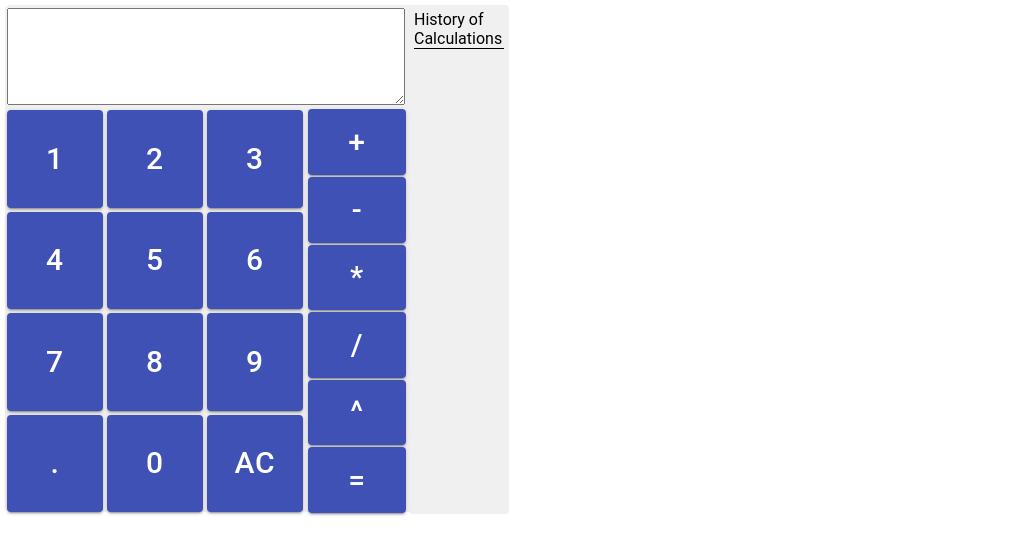
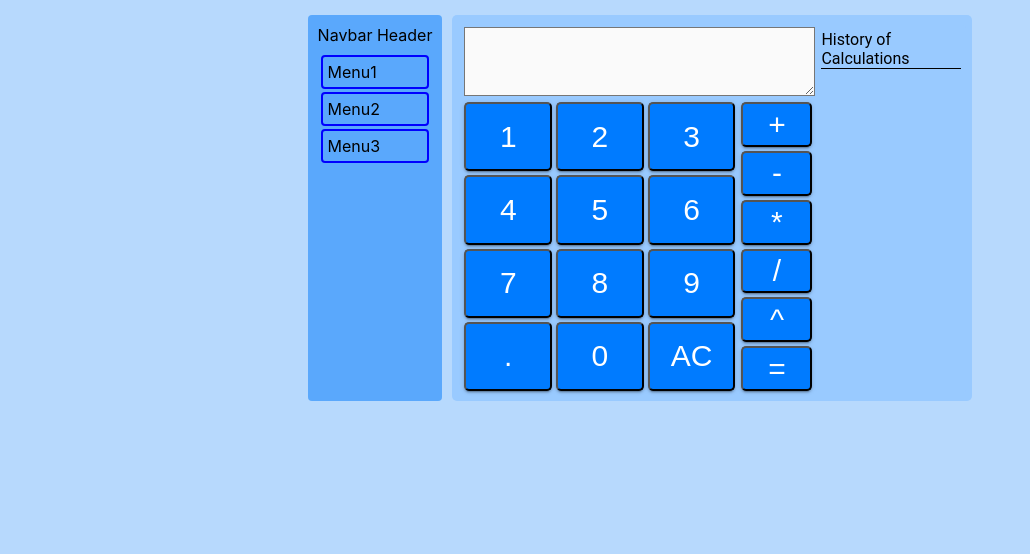
Before and after one commit to minenkov-sergey/Calculator-React, a React (Create React App) app: page / in a window 1280 px wide. Shown: the top 554 px of the page, without its empty margins (0-1030 px from the left). Built offline with nearby package versions, Linux system fonts and the light colour scheme.

Commit message:
deleted MaterialUi, some css improvements, added navbar

```diff
--- a/src/App.js
+++ b/src/App.js
@@ -1,6 +1,5 @@
 import React, { useState } from 'react';
 import style from './App.module.css';
-import Button  from '@material-ui/core/Button'
 
 
 const App = (props) => {
@@ -13,7 +12,7 @@ const [history, setHistory] = useState([])
 
 
   const addNumberArea = (event) => {
-    let newsymbol = event.currentTarget.name
+    let newsymbol = event.target.value
     if (newsymbol === '+' || newsymbol === '-' || newsymbol === '*' || newsymbol === '/' || newsymbol === '^') {
       if (newsymbol === operator) {
         calculateResult()
@@ -72,7 +71,7 @@ const [history, setHistory] = useState([])
     setFirstArg(newResult)
     setSecondArg('')
     setOperator('')
-    if (secondArg) {setHistory([...history, `${firstArg} ${operator} ${secondArg} = ${newResult}`])}
+    if (secondArg) {setHistory([`${firstArg} ${operator} ${secondArg} = ${newResult}`, ...history ])}
     setNumberArea(newResult)
   }
 
@@ -97,37 +96,53 @@ const [history, setHistory] = useState([])
 
   return (
     <div className={style.appWrapper}>
+      <div className={style.navbar}>
+        <div className={style.navbarHeader}>
+        Navbar Header
+        </div>
+        <div className={style.navbarEl}>
+        Menu1
+        </div>
+        <div className={style.navbarEl}>
+        Menu2
+        </div>
+        <div className={style.navbarEl}>
+        Menu3
+        </div>
+      </div>
+      <div className={style.calculator}>
       <div className={style.numberArea} >
         <textarea  id='numberArea' value={numberArea}>0</textarea>
       </div>
       <div className={style.operands} >
-        <Button variant='contained' color='primary' onClick={addNumberArea} name='+' id='but+'>+</Button>
-        <Button variant='contained' color='primary' onClick={addNumberArea} name='-' id='but*'>-</Button>
-        <Button variant='contained' color='primary' onClick={addNumberArea} name='*' id='but*'>*</Button>
-        <Button variant='contained' color='primary' onClick={addNumberArea} name='/' id='but/'>/</Button>
-        <Button variant='contained' color='primary' onClick={addNumberArea} name='^' id='but/'>^</Button>
-        <Button variant='contained' color='primary' onClick={calculateResult} name='=' id='but='>=</Button>
+        <button onClick={addNumberArea} value='+' id='but+'>+</button>
+        <button onClick={addNumberArea} value='-' id='but*'>-</button>
+        <button onClick={addNumberArea} value='*' id='but*'>*</button>
+        <button onClick={addNumberArea} value='/' id='but/'>/</button>
+        <button onClick={addNumberArea} value='^' id='but^'>^</button>
+        <button onClick={calculateResult} value='=' id='but='>=</button>
       </div>
       <div className={style.numbers} >
-          <Button variant='contained' color='primary' onClick={addNumberArea} name='1' id='but1'>1</Button>
-          <Button variant='contained' color='primary' onClick={addNumberArea} name='2' id='but2'>2</Button>
-          <Button variant='contained' color='primary' onClick={addNumberArea} name='3' id='but3'>3</Button>
+          <button onClick={addNumberArea} value='1' id='but1'>1</button>
+          <button onClick={addNumberArea} value='2' id='but2'>2</button>
+          <button onClick={addNumberArea} value='3' id='but3'>3</button>
 
-          <Button variant='contained' color='primary' onClick={addNumberArea} name='4' id='but4'>4</Button>
-          <Button variant='contained' color='primary' onClick={addNumberArea} name='5' id='but5'>5</Button>
-          <Button variant='contained' color='primary' onClick={addNumberArea} name='6' id='but6'>6</Button>
+          <button onClick={addNumberArea} value='4' id='but4'>4</button>
+          <button onClick={addNumberArea} value='5' id='but5'>5</button>
+          <button onClick={addNumberArea} value='6' id='but6'>6</button>
 
-          <Button variant='contained' color='primary' onClick={addNumberArea} name='7' id='but7'>7</Button>
-          <Button variant='contained' color='primary' onClick={addNumberArea} name='8' id='but8'>8</Button>
-          <Button variant='contained' color='primary' onClick={addNumberArea} name='9' id='but9'>9</Button>
+          <button onClick={addNumberArea} value='7' id='but7'>7</button>
+          <button onClick={addNumberArea} value='8' id='but8'>8</button>
+          <button onClick={addNumberArea} value='9' id='but9'>9</button>
 
-          <Button variant='contained' color='primary' onClick={addNumberArea} name='.' id='but.'>.</Button>
-          <Button variant='contained' color='primary' onClick={addNumberArea} name='0' id='but0'>0</Button>
-          <Button variant='contained' color='primary' onClick={clearNumberArea} name='' id='butClear'>AC</Button>
+          <button onClick={addNumberArea} value='.' id='but.'>.</button>
+          <button onClick={addNumberArea} value='0' id='but0'>0</button>
+          <button onClick={clearNumberArea} value='' id='butClear'>AC</button>
         </div>
         <div className={style.history}>
           <div className={style.historyHeader}>History of Calculations</div>
             {history.map( c => <div className={style.historyEl} onClick={clickHistory} value={c}> {c} </div> ) }
+        </div>
         </div>
       </div>
 
--- a/src/App.module.css
+++ b/src/App.module.css
@@ -1,29 +1,36 @@
 .appWrapper {
-  margin: 5px;
+  display: flex;
+  justify-content: center;
+  background-color: #b7d9fd;
+  padding: 15px;
+}
+
+.calculator {
   width: 500px;
   display: grid;
-  grid-template-columns: 60% 20% 20% ;
+  grid-template-columns: 55% 15% 30% ;
   grid-template-rows: 20% 80% ;
   grid-template-areas:
   'numberArea numberArea history'
   'numbers  operands history';
   grid-gap: 2px;
-  background-color: rgb(241, 240, 240);
+  background-color: #99caff;
+  margin-left: 10px;
   border-radius: 5px;
+  padding: 10px;
 }
 
 .numberArea {
   grid-area: numberArea;
-  margin: 3px 0px;
-  margin-left: 2px;
+  display: inherit;
 }
 .numberArea textarea{
   width: 98%;
-  height: 95%;
   font-size: 40px;
   text-align: right;
   color: black;
-  background-color: ;
+  background-color: rgb(250, 250, 250);
+  margin: 2px;
 }
 .numbers {
   grid-area: numbers;
@@ -32,10 +39,19 @@
   grid-template-rows: 1fr 1fr 1fr 1fr;
 }
 .numbers button {
-  box-sizing: inherit;
+  box-sizing: 30px;
   font-size: 30px;
   margin: 2px;
-  font-family: Roboto
+  font-family: ;
+  background-color: #007bff;
+  border-radius: 5px;
+  transition-property: background-color;
+  transition-duration: .1s;
+  color: white;
+  box-shadow: 0px 3px 1px -2px rgba(0,0,0,0.2),0px 2px 2px 0px rgba(0,0,0,0.14),0px 1px 5px 0px rgba(0,0,0,0.12);
+}
+.numbers button:hover {
+  background-color: #007bff98;
 }
 .operands {
   grid-area: operands;
@@ -45,12 +61,23 @@
 .operands button {
   flex-grow: 1;
   font-size: 30px;
-  margin: 1px;
-  font-family: Roboto
+  margin: 2px;
+  font-family: ;
+  background-color: #007bff;
+  border-radius: 5px;
+  transition-property: background-color;
+  transition-duration: .1s;
+  color: white;
+  box-shadow: 0px 3px 1px -2px rgba(0,0,0,0.2),0px 2px 2px 0px rgba(0,0,0,0.14),0px 1px 5px 0px rgba(0,0,0,0.12);
+}
+.operands button:hover {
+
+  background-color: #007bff98;
+
 }
 .history {
   grid-area: history;
-  background-color: rgb(241, 240, 240);
+  background-color: #99caff;
   border-radius: 4px;
 }
 .historyHeader {
@@ -63,4 +90,23 @@
   font-family: Roboto;
   margin-left: 10px;
   margin-top: 7px;
+  background-color: #8ac2fd;
+  border-radius: 20px;
+  padding: 5px;
+
 }
+
+.navbar {
+  background-color: #5aa8fc;
+  border-radius: 4px;
+  padding: 10px;
+}
+.navbarHeader{
+  margin-bottom: 10px;
+}
+.navbarEl{
+  margin: 3px;
+  padding: 5px;
+  border: solid blue 2px;
+  border-radius: 4px;
+}
--- a/src/index.css
+++ b/src/index.css
@@ -5,6 +5,7 @@ body {
     sans-serif;
   -webkit-font-smoothing: antialiased;
   -moz-osx-font-smoothing: grayscale;
+  background-color: #b7d9fd;
 }
 
 code {
```
